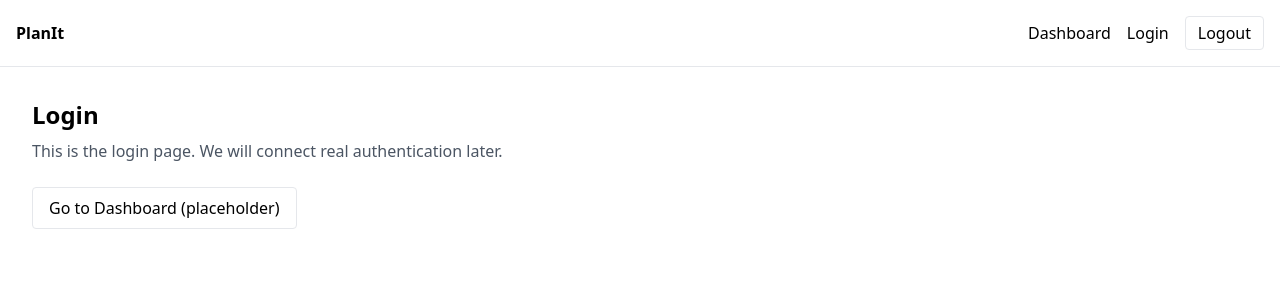
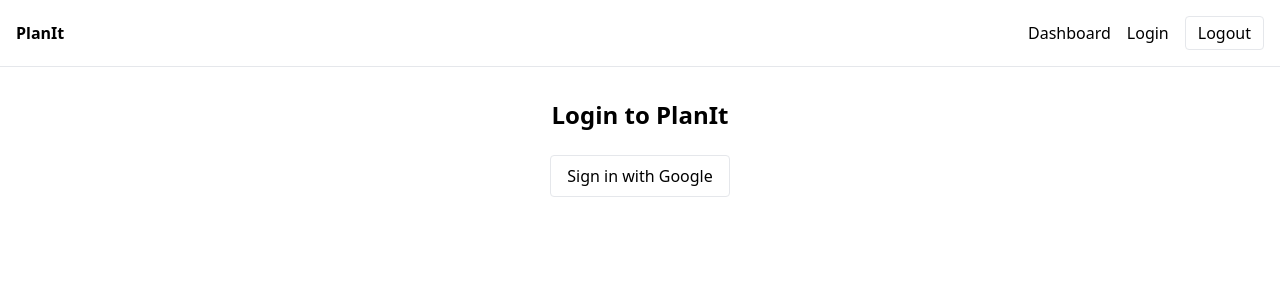
Before and after one commit to Ahmetfrkn/PlanIt-WebApp, a Next.js app: page /login in a window 1280 px wide. Shown: the top 300 px of the page. Built offline with nearby package versions, Linux system fonts and the light colour scheme; no server answers.

Commit message:
Implement Google OAuth sign-in functionality

```diff
--- a/app/(public)/login/page.tsx
+++ b/app/(public)/login/page.tsx
@@ -1,16 +1,23 @@
+'use client';
+import { supabase } from '@/lib/supabaseClient';
+
 export default function Login() {
+  async function signIn() {
+    const { error } = await supabase.auth.signInWithOAuth({
+      provider: 'google',
+    });
+    if (error) alert(error.message);
+  }
+
   return (
-    <main className="p-8">
-      <h1 className="text-2xl font-bold">Login</h1>
-      <p className="mt-2 text-gray-600">
-        This is the login page. We will connect real authentication later.
-      </p>
-      <a
-        className="inline-block mt-6 px-4 py-2 border rounded"
-        href="/dashboard"
+    <main className="p-8 text-center">
+      <h1 className="text-2xl font-bold mb-6">Login to PlanIt</h1>
+      <button
+        className="px-4 py-2 border rounded hover:bg-gray-100"
+        onClick={signIn}
       >
-        Go to Dashboard (placeholder)
-      </a>
+        Sign in with Google
+      </button>
     </main>
   );
 }
```
